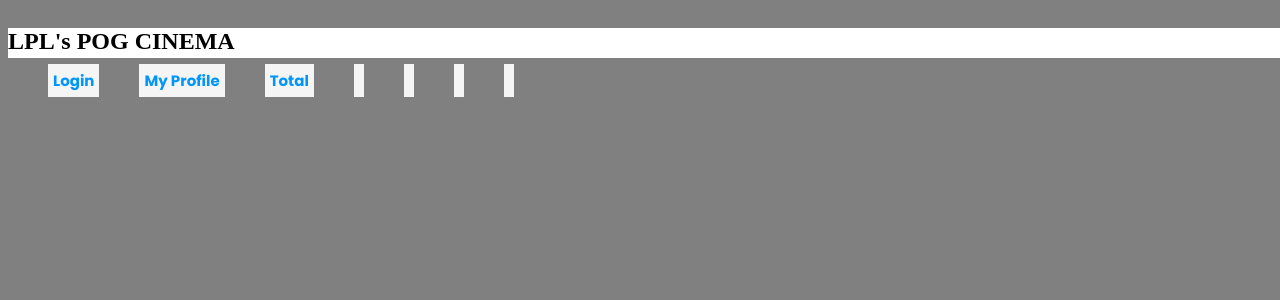
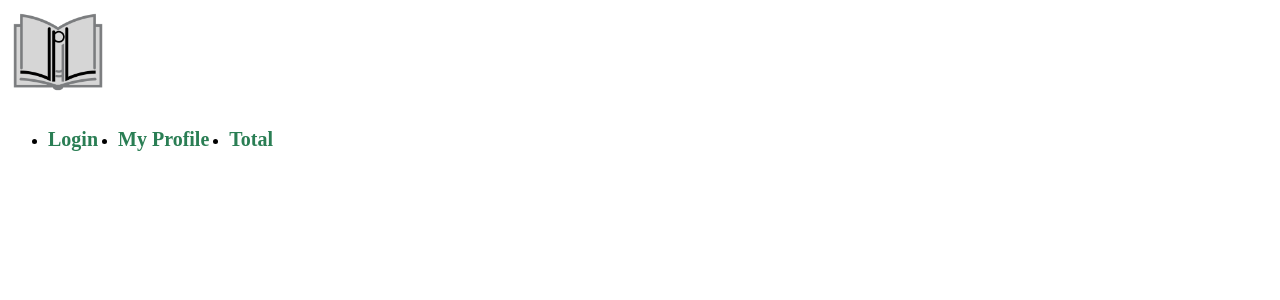
Before and after one commit to lawrencelol/DWP_PROJECT_LPL, a PHP site: page /Home_Page.html in a window 1280 px wide. Shown: the top 300 px of the page. Run offline with PHP 8.4, Linux system fonts and the light colour scheme.

Commit message:
change home

```diff
--- a/Web Publishing Project/User/Main Page/Main_Page/Home.css
+++ b/Web Publishing Project/User/Main Page/Main_Page/Home.css
@@ -1,38 +1,18 @@
 @import url('https://fonts.googleapis.com/css2?family=Poppins:ital,wght@0,100;0,200;0,300;0,400;0,500;0,600;0,700;0,800;0,900;1,100;1,200;1,300;1,400;1,500;1,600;1,700;1,800;1,900&display=swap');
 
-body{
-    background-color: grey;
+img{
+    width: 100px;
+    height: 100px;
 }
 
-h2{
-    width: 100%;
-    height: 30px;
-    position: absolute;
-    display: block;
-    background-color: white;
-}
 ul{
-    padding: 20px 20px;
-    color: white;
-    position: fixed;
     display: flex;
-}
-
-li{
-    list-style: none;
-    background-color: whitesmoke;
-    padding: 5px 5px;
-    margin: 20px;
+    gap: 20px;
 }
 
 a{
-    color: rgb(1, 150, 250);
     text-decoration: none;
-    font-size: 15px;
+    color: rgb(42, 126, 84);
     font-weight: bold;
-    font-family: 'Poppins', sans-serif;
+    font-size: 20px;
 }
-
-a:hover{
-    color: blue;
-}
--- a/Web Publishing Project/User/Main Page/Main_Page/Home_Page.html
+++ b/Web Publishing Project/User/Main Page/Main_Page/Home_Page.html
@@ -9,16 +9,16 @@
     </head>
 
     <body>
-        <h2><strong>LPL's POG CINEMA</strong></h2>
+        <div class="home_title">
+            <img src="Logo.png" />
+        </div>
+
+
         <nav>
             <ul>
                 <li><a href="/Web Publishing Project/User/Main Page/Login/Login.html">Login</a></li>
                 <li><a href="/Web Publishing Project/User/My Profile">My Profile</a></li>
                 <li><a href="/Web Publishing Project/User/Total/Total.html">Total</a></li>
-                <li><a href="#"></a></li>
-                <li><a href="#"></a></li>
-                <li><a href="#"></a></li>
-                <li><a href="#"></a></li>
             </ul>
         </nav>
     </body>
```
Also changed, not shown: Web Publishing Project/User/Main Page/Main_Page/Logo.png (added).
